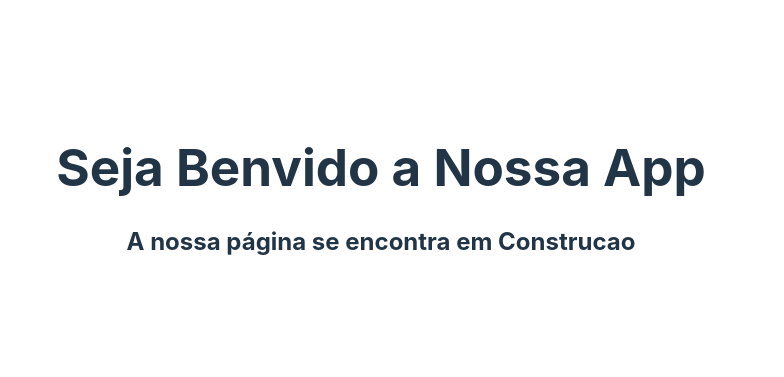
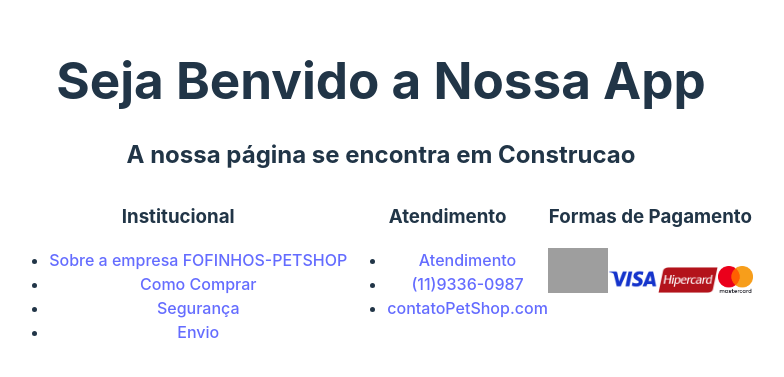
Before and after one commit to Solangelis/petShopToti, a React (Vite) app in the folder cliente/: page / in a window 1280 px wide. Shown: the part 211-588 px from the top of the page, without its empty margins (259-1043 px from the left). Built offline with nearby package versions, Linux system fonts and the light colour scheme; grey boxes are pictures that could not be loaded.

Commit message:
adicionando nosso footer ainda em construçao

```diff
--- a/cliente/src/App.jsx
+++ b/cliente/src/App.jsx
@@ -1,7 +1,7 @@
 import { useState } from 'react'
 import reactLogo from './assets/react.svg'
 import './App.css'
-import Footer from './Components/Footer/Footer'
+import Footer from './components/Footer/Footer'
 
 function App() {
 
--- a/cliente/src/components/Footer/Footer.css
+++ b/cliente/src/components/Footer/Footer.css
@@ -0,0 +1,3 @@
+.footer {
+    display: flex;
+}
--- a/cliente/src/components/Footer/Footer.jsx
+++ b/cliente/src/components/Footer/Footer.jsx
@@ -1,14 +1,59 @@
 import React from 'react';
-
-
+import Boleto from '../images/boleto.png';
+import Visa from '../images/visa.jpg';
+import Hipercard from '../images/hipercard.png';
+import Mastercard from '../images/mastercard.png'
+import './Footer.css';
 
 
 function Footer() {
     return (
 
-        <div className="container">
 
+        <div className="footer">
+          <div className="my-footer">
+            <h3>Institucional</h3>
+            <ul>
+              <li>
+                <a href="#">Sobre a empresa FOFINHOS-PETSHOP</a>
+              </li>
+              <li>
+                <a href="#">Como Comprar</a>
+              </li>
+              <li>
+                <a href="#">Segurança</a>
+              </li>
+              <li>
+                <a href="#">Envio</a>
+              </li>
+
+            </ul>
+          </div>
+          <div className="my-footer">
+            <h3>Atendimento</h3>
+            <ul>
+              <li>
+                <a href="#">Atendimento</a>
+              </li>
+              <li>
+                <a href="#">(11)9336-0987</a>
+              </li>
+              <li>
+                <a href="#">contatoPetShop.com</a>
+              </li>
+            </ul>
+          </div>
+          <div className="redes">
+            <h3>Formas de Pagamento</h3>
+            <span>
+              <img src={Boleto} alt="boleto" width={"60px"} />
+              <img src={Visa} alt="visa" width={"50px"} />
+              <img src={Hipercard} alt="hipercard" width={"60px"} />
+              <img src={Mastercard} alt="mastercard" width={"35px"} />
+            </span>
+          </div>
         </div>
+
 
     )
 }
```
